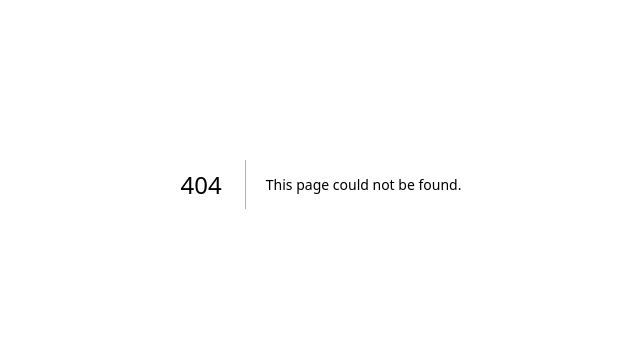
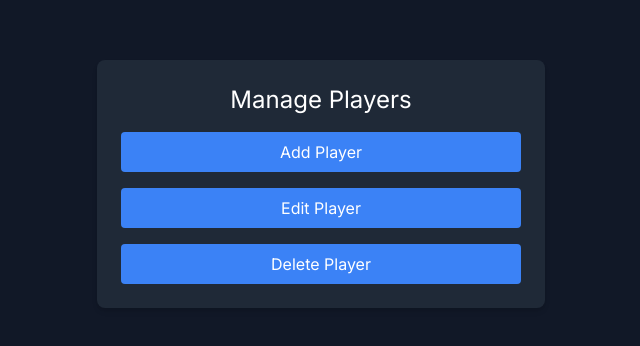
Before and after one commit to DanPace725/chorepg, a Next.js app: page /admin/manage-players in a window 1280 px wide. Before the commit this address had no page. Shown: the part 216-562 px from the top of the page, without its empty margins (319-959 px from the left). Built offline with nearby package versions, Linux system fonts and the light colour scheme.

Commit message:
added admin pages

```diff
--- /dev/null
+++ b/app/admin/add-player/page.tsx
@@ -0,0 +1,60 @@
+'use client';
+
+import { useState } from 'react';
+import { useRouter } from 'next/navigation';
+import { ToastContainer, toast } from 'react-toastify';
+import 'react-toastify/dist/ReactToastify.css';
+import supabase from '../../../lib/supabase';
+
+export default function AddPlayer() {
+  const [name, setName] = useState('');
+  const router = useRouter();
+
+  const handleSubmit = async (e: React.FormEvent) => {
+    e.preventDefault();
+
+    // Insert the new player
+    const { error: insertError } = await supabase
+      .from('player')
+      .insert([
+        { name }
+      ]);
+
+    if (insertError) {
+      toast.error('Error adding player');
+      return;
+    }
+
+    toast.success('Player added successfully', {
+      onClose: () => router.push('/admin/manage-players'),
+    });
+  };
+
+  return (
+    <div className="flex min-h-screen items-center justify-center bg-gray-900">
+      <form onSubmit={handleSubmit} className="bg-gray-800 p-6 rounded shadow-md">
+        <h2 className="text-2xl mb-4 text-white">Add Player</h2>
+        <div className="mb-4">
+          <label className="block text-sm font-bold mb-2 text-gray-300" htmlFor="name">
+            Player Name
+          </label>
+          <input
+            type="text"
+            id="name"
+            value={name}
+            onChange={(e) => setName(e.target.value)}
+            className="w-full p-2 border border-gray-600 rounded bg-gray-700 text-white"
+            required
+          />
+        </div>
+        <button
+          type="submit"
+          className="w-full bg-blue-500 text-white p-2 rounded"
+        >
+          Add Player
+        </button>
+      </form>
+      <ToastContainer />
+    </div>
+  );
+}
--- /dev/null
+++ b/app/admin/manage-players/page.tsx
@@ -0,0 +1,39 @@
+'use client';
+
+import { useRouter } from 'next/navigation';
+
+export default function ManagePlayers() {
+  const router = useRouter();
+
+  const handleNavigation = (path: string) => {
+    router.push(path);
+  };
+
+  return (
+    <div className="flex min-h-screen items-center justify-center bg-gray-900">
+      <div className="bg-gray-800 p-6 rounded-lg shadow-md w-full max-w-md">
+        <h2 className="text-2xl mb-4 text-white text-center">Manage Players</h2>
+        <div className="space-y-4">
+          <button
+            onClick={() => handleNavigation('/admin/add-player')}
+            className="w-full bg-blue-500 text-white p-2 rounded"
+          >
+            Add Player
+          </button>
+          <button
+            onClick={() => handleNavigation('/admin/edit-player')}
+            className="w-full bg-blue-500 text-white p-2 rounded"
+          >
+            Edit Player
+          </button>
+          <button
+            onClick={() => handleNavigation('/admin/delete-player')}
+            className="w-full bg-blue-500 text-white p-2 rounded"
+          >
+            Delete Player
+          </button>
+        </div>
+      </div>
+    </div>
+  );
+}
--- /dev/null
+++ b/app/admin/page.tsx
@@ -0,0 +1,39 @@
+'use client';
+
+import { useRouter } from 'next/navigation';
+
+export default function Admin() {
+  const router = useRouter();
+
+  const handleNavigation = (path: string) => {
+    router.push(path);
+  };
+
+  return (
+    <div className="flex min-h-screen items-center justify-center bg-gray-900">
+      <div className="bg-gray-800 p-6 rounded-lg shadow-md w-full max-w-md">
+        <h2 className="text-2xl mb-4 text-white text-center">Admin Panel</h2>
+        <div className="space-y-4">
+          <button
+            onClick={() => handleNavigation('/admin/manage-players')}
+            className="w-full bg-blue-500 text-white p-2 rounded"
+          >
+            Manage Players
+          </button>
+          <button
+            onClick={() => handleNavigation('/admin/manage-rewards')}
+            className="w-full bg-blue-500 text-white p-2 rounded"
+          >
+            Manage Rewards
+          </button>
+          <button
+            onClick={() => handleNavigation('/admin/manage-levels')}
+            className="w-full bg-blue-500 text-white p-2 rounded"
+          >
+            Manage Levels
+          </button>
+        </div>
+      </div>
+    </div>
+  );
+}
--- a/app/dashboard/page.tsx
+++ b/app/dashboard/page.tsx
@@ -18,8 +18,18 @@ export default function Dashboard() {
     console.log('Log task clicked');
   };
 
+  const navigateToAdmin = () => {
+    router.push('/admin');
+  };
+
   return (
-    <div className="flex min-h-screen w-full items-center justify-center bg-gradient-to-r from-black to-blue-900">
+    <div className="flex min-h-screen w-full items-center justify-center bg-gradient-to-r from-black to-blue-900 relative">
+      <button
+        onClick={navigateToAdmin}
+        className="absolute top-4 left-4 w-12 h-12 bg-blue-500 text-white rounded-full flex items-center justify-center transition-colors duration-300 hover:bg-blue-700"
+      >
+        Admin
+      </button>
       <div className="text-center max-w-lg mx-auto bg-gray-800 p-6 rounded-lg shadow-lg space-y-4">
         <input
           type="text"
```
